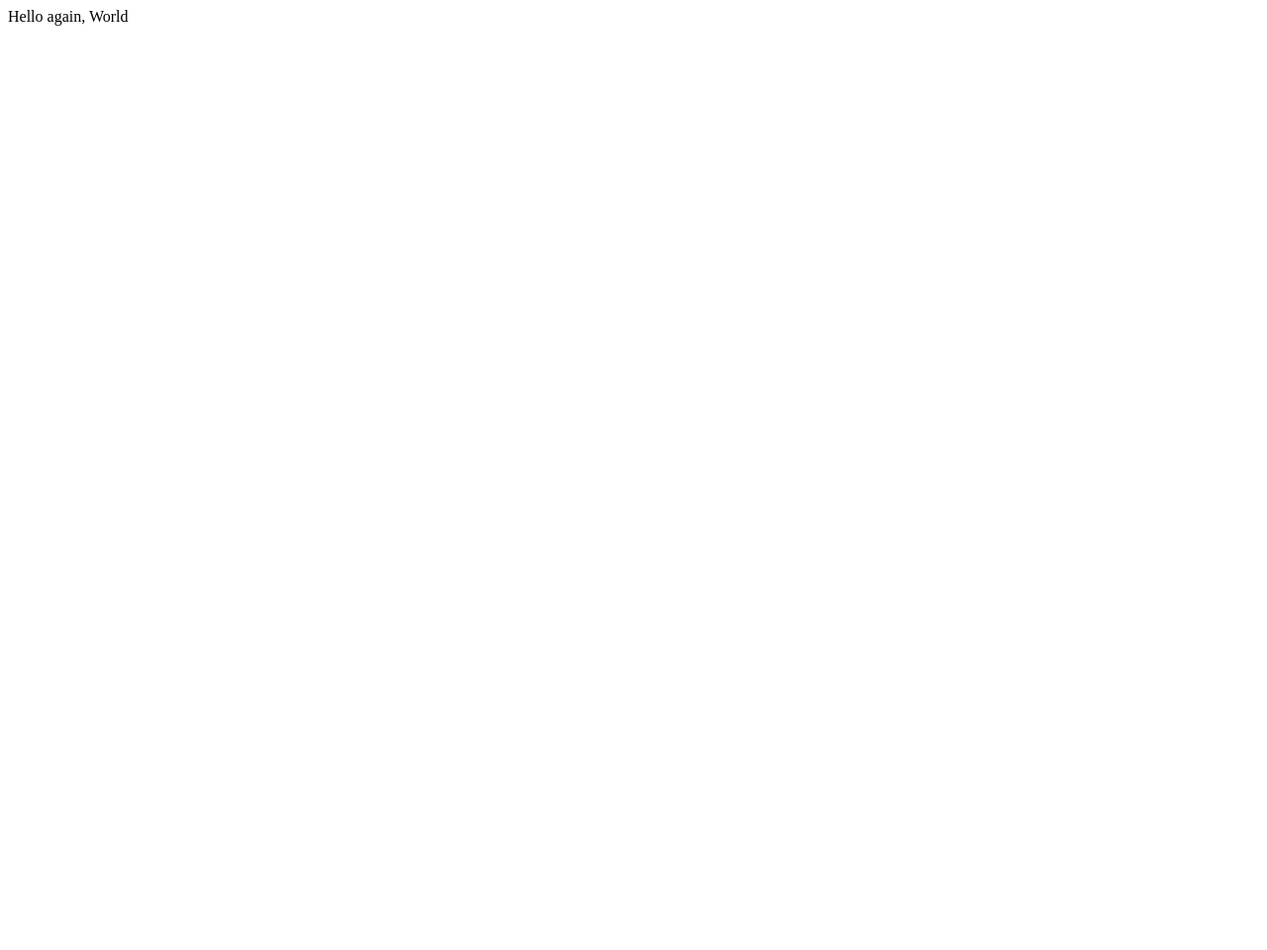
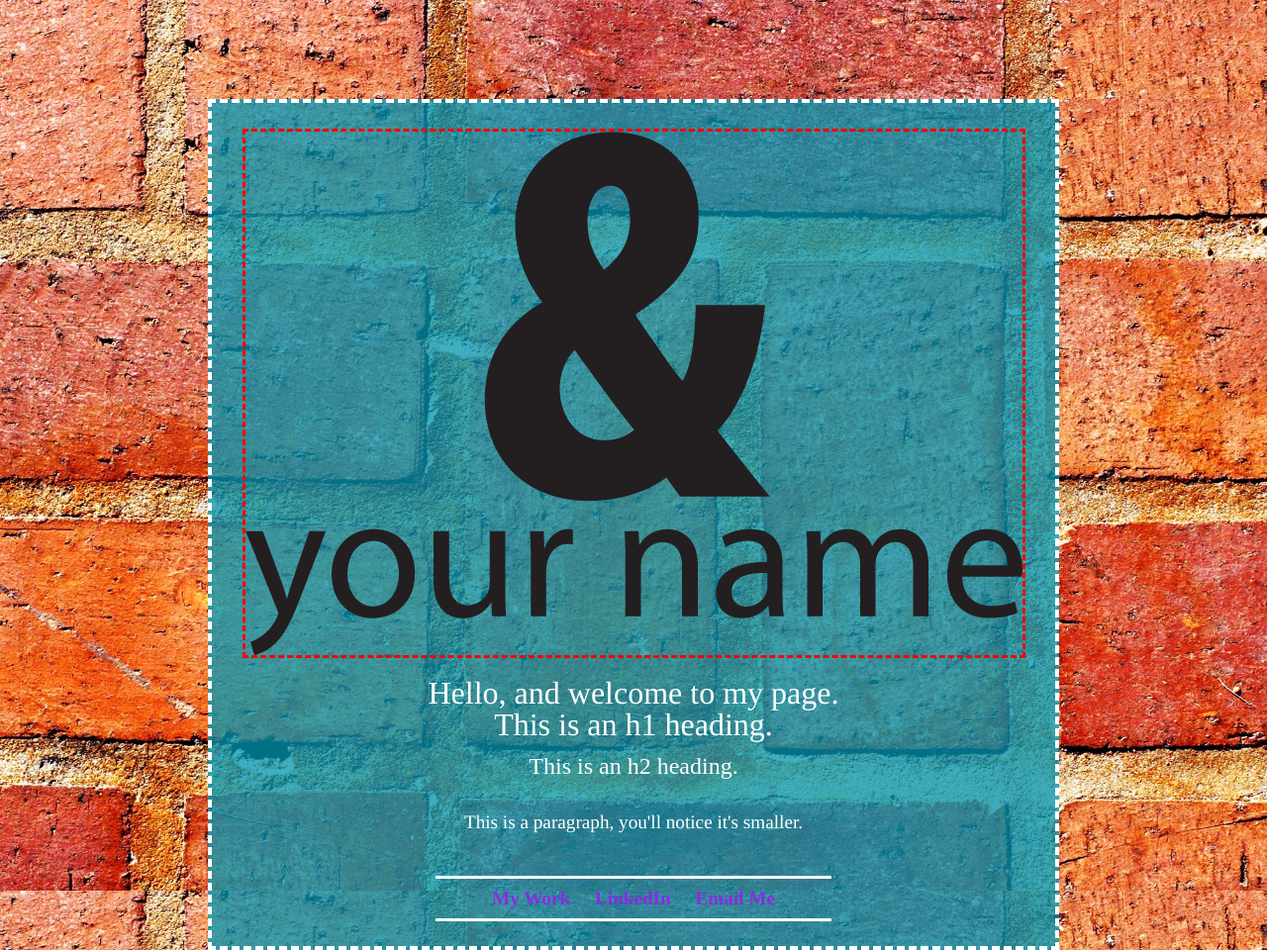
Before and after one commit to jospeirs/jospeirs.github.io, a plain HTML site: page index.html in a window 1280 px wide. Shown: the whole page at 99% size. Before the commit the page ends 800 px from the top, so only its background shows below. Drawn offline with Linux system fonts and the light colour scheme.

Commit message:
Uploaded demo website
To be edited/personalized

```diff
--- a/index.html
+++ b/index.html
@@ -5,14 +5,32 @@
 
 <meta charset=”UTF-8”>
 
-<!-- THE TITLE WILL APPEAR IN THE BROWSER WINDOW OR TAB -->
-<title> Jonathan Speirs </title>
+    <!-- THE TITLE WILL APPEAR IN THE BROWSER WINDOW OR TAB -->
+    <title> Jonathan Speirs </title>
+
+    <link rel="stylesheet" href="styles-contact.css">
 
 </head>
 
 <body>
+    <div class="center">
+        <img id="logo" src="images/JS_logo@2x.png" alt="Jonathan Speirs' Logo">
+        <h1>Hello, and welcome to my page.<br>This is an h1 heading.</h1>
+        <h2>This is an h2 heading.</h2>
+        <p>This is a paragraph, you'll notice it's smaller.</p>
 
-Hello again, World
+        <nav>
+            <ul>
+                <li><a href="https://www.behance.net">My Work</a></li>
+                <li><a href="https://www.linkedin.com">LinkedIn</a></li>
+                <li><a href="mailto:jospeirs@calpoly.edu">Email Me</a></li>
+            </ul>
+        </nav>
+
+
+    </div> <!--end of center div-->
+
+
 
 </body>
 
--- a/styles-contact.css
+++ b/styles-contact.css
@@ -53,14 +53,16 @@ table {
 
 
 
-/* ---------- Hello, my name is YOUR NAME GOES HERE and this is the beginning of my CONTACT PAGE CSS for 318 Digital Typography November 2019 ------------ */
+/* ---------- Hello, my name is Jonathan Speirs and this is the beginning of my CONTACT PAGE CSS for 201 Digital Publishing Systems Winter 2022 ------------ */
 
 html, body {
   height: 100%;
   width: 100%;
   padding: 0;
   margin: 0;
-  background: #404040;
+  background: url(images/bricks_background.jpg)
+	center center fixed no-repeat;
+	background-size: cover;
 
 
 }
@@ -83,6 +85,7 @@ html, body {
 
 h1 {
 	/* FONT-FAMILY GOES HERE CHOOSE FROM ADOBE FONTS OR GOOGLE FONTS */
+	font-family: times, serif;
 	font-size: 2em;
     margin: 0px auto 10px auto;
     color: #fff;
@@ -99,7 +102,40 @@ h2 {
 
 p {
 	/* FONT-FAMILY GOES HERE CHOOSE FROM ADOBE FONTS OR GOOGLE FONTS */
+	font-family: times, serif;
 	font-size: 1.2em;
     line-height: 1.6;
     color: #fff;
 }
+
+nav{
+	font-family: times;
+	font-size: 1.2em;
+	width: 400px;
+	margin: 0 auto;
+	border: solid white;
+	border-width: 3px 0;
+	text-align: center;
+	margin-top: 2em;
+
+}
+
+nav li{
+	display:inline;
+}
+
+nav a{
+	display:inline-block;
+	padding: 10px;
+}
+
+a{
+	color:blueviolet;
+	text-decoration: none;
+	font-weight: bold;
+}
+
+a:hover{
+	color:black;
+	background:pink;
+}
```
Also changed, not shown: images/JS_logo.png (added), images/JS_logo@2x.png (added), images/bricks_background.jpg (added).
